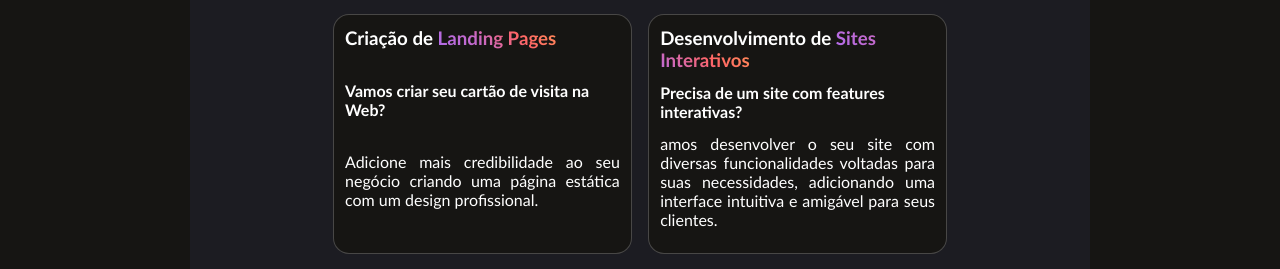
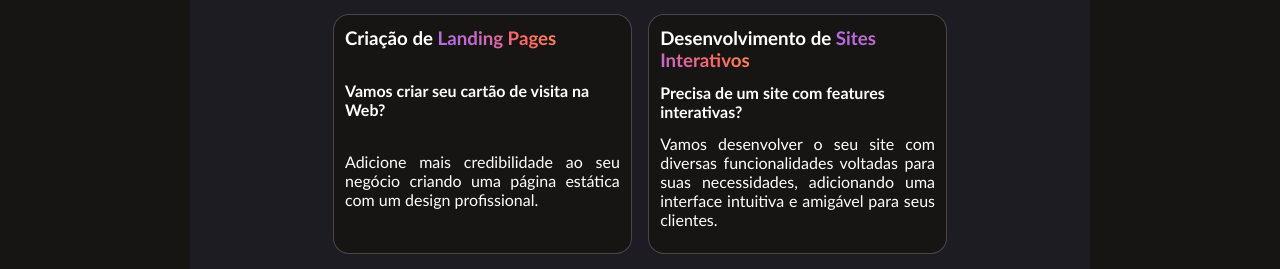
Before and after one commit to MarchonSolutions/Marchon-portifolio-page, a React (Vite) app: page / in a window 1280 px wide. Shown: the part 2014-2283 px from the top of the page. Built offline with nearby package versions, Linux system fonts and the light colour scheme.

Commit message:
corrigindo_logica

```diff
--- a/src/components/Main/MyServices/index.jsx
+++ b/src/components/Main/MyServices/index.jsx
@@ -24,7 +24,7 @@ export const MyServices = () => {
           </h3>
           <h5>Precisa de um site com features interativas?</h5>
           <p>
-            amos desenvolver o seu site com diversas funcionalidades voltadas
+            Vamos desenvolver o seu site com diversas funcionalidades voltadas
             para suas necessidades, adicionando uma interface intuitiva e
             amigável para seus clientes.
           </p>
```
